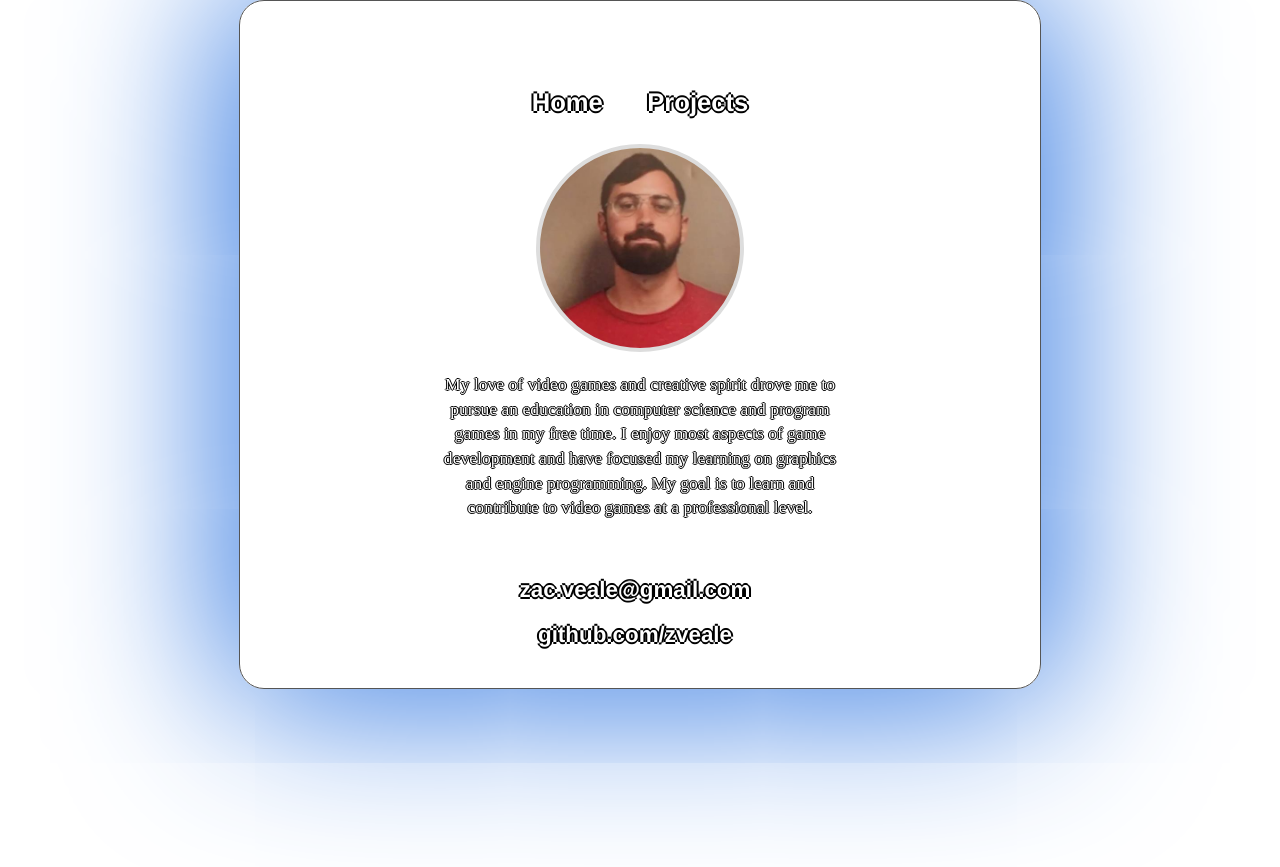
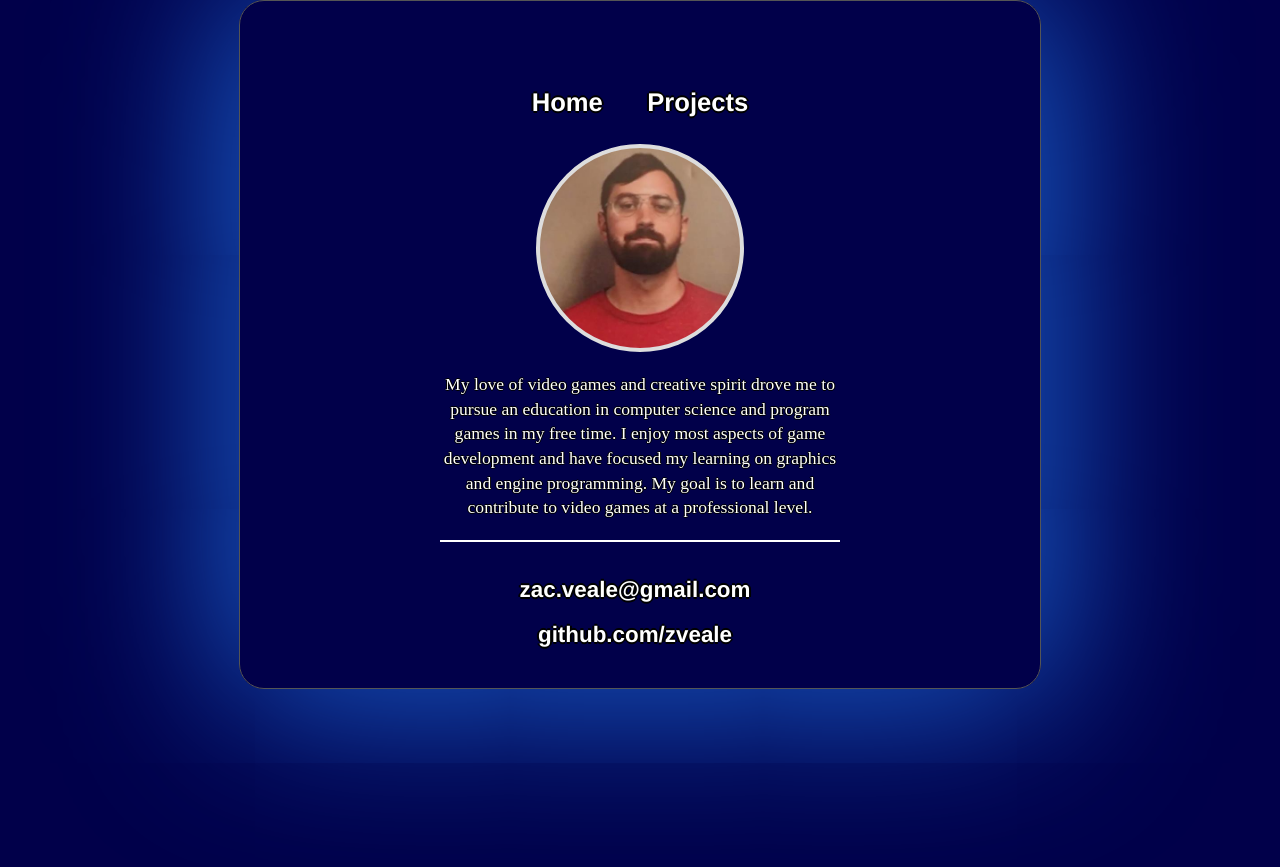
Before and after one commit to zveale/zveale.github.io, a Jekyll site: the page built from index.html, in a window 1280 px wide. Shown: the top 867 px of the page. Built offline with Jekyll 4.4.1, drawn with Linux system fonts in a browser that asks for light colours.

Commit message:
Update main.css

```diff
--- a/css/main.css
+++ b/css/main.css
@@ -1,4 +1,5 @@
 body {
+	background-color: rgba(1,0,74,1);
 	border: solid 1px #555;
 	box-shadow: 0px 0px 170px 11px rgba(29,106,222,1);
 	text-align: center;
```
